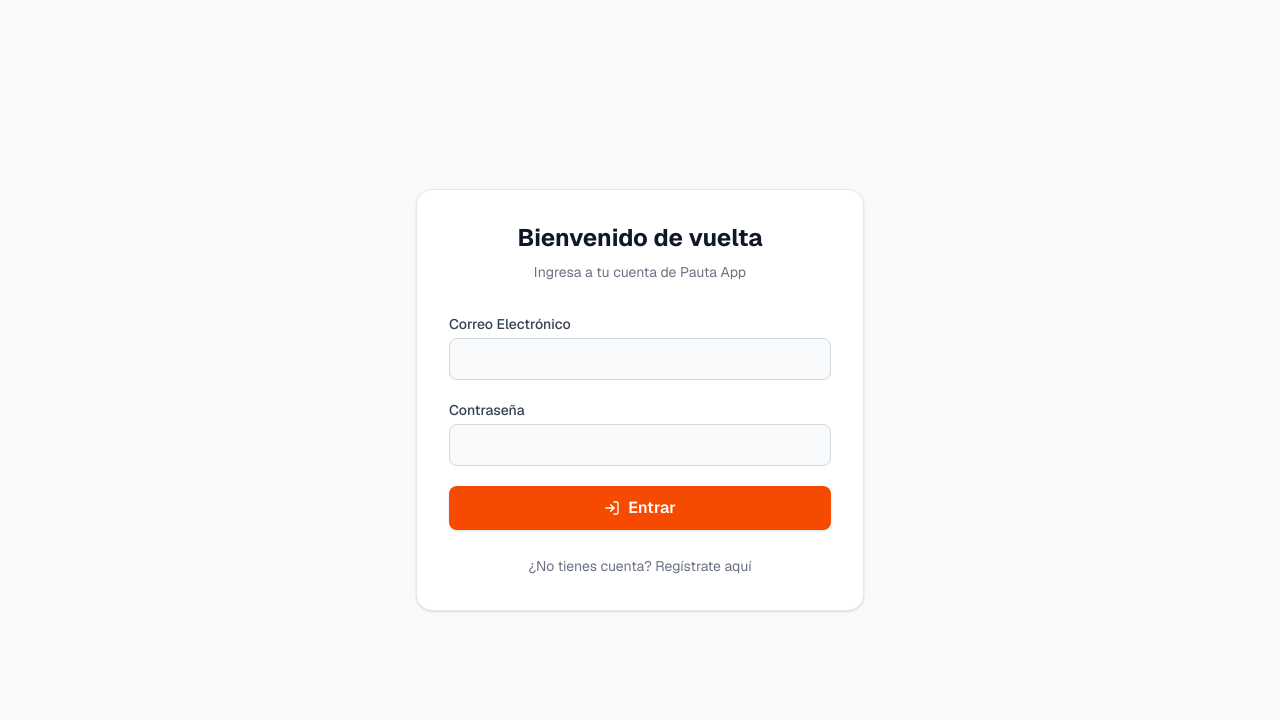
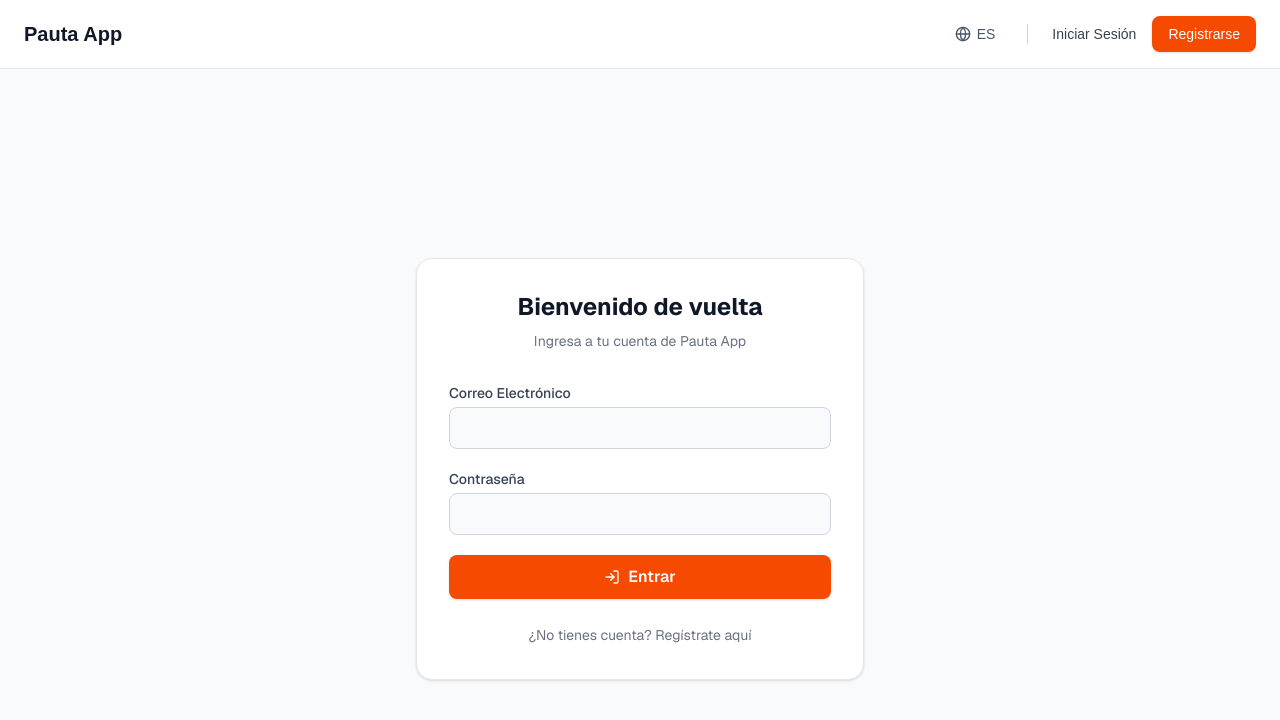
Before and after one commit to jbenjirc/pauta-app, a Next.js app: page /entrar in a window 1280 px wide. Shown: the top 720 px of the page. Built offline with nearby package versions, Linux system fonts and the light colour scheme; no server answers.

Commit message:
Navbar added

```diff
--- a/src/app/layout.tsx
+++ b/src/app/layout.tsx
@@ -1,6 +1,7 @@
 import type { Metadata } from "next";
-import { Geist, Geist_Mono } from "next/font/google";
+import { Geist, Geist_Mono, Inter } from "next/font/google";
 import "./globals.css";
+import Navbar from "@/components/ui/Navbar";
 
 const geistSans = Geist({
   variable: "--font-geist-sans",
@@ -12,9 +13,14 @@
   subsets: ["latin"],
 });
 
+const inter = Inter({
+  variable: "--font-inter",
+  subsets: ["latin"],
+});
+
 export const metadata: Metadata = {
-  title: "Create Next App",
-  description: "Generated by create next app",
+  title: "Pauta App",
+  description: "Simple stream, full mission",
 };
 
 export default function RootLayout({
@@ -24,10 +30,13 @@
 }>) {
   return (
     <html
-      lang="en"
-      className={`${geistSans.variable} ${geistMono.variable} h-full antialiased`}
+      lang="es"
+      className={`${geistSans.variable} ${geistMono.variable} h-full antialiased ${inter.variable} font-sans`}
     >
-      <body className="min-h-full flex flex-col">{children}</body>
+      <body className="min-h-full flex flex-col">
+        <Navbar />
+        {children}
+      </body>
     </html>
   );
 }
--- /dev/null
+++ b/src/components/ui/Navbar.tsx
@@ -0,0 +1,41 @@
+import Link from "next/link";
+import { Globe } from "lucide-react";
+
+export default function Navbar() {
+  return (
+    <header className="w-full bg-white border-b border-gray-200 px-6 py-4 flex items-center justify-between sticky top-0 z-50">
+      <div className="flex items-center gap-2">
+        <Link
+          href="/"
+          className="text-xl font-bold text-gray-900 hover:opacity-80 transition-opacity"
+        >
+          Pauta App
+        </Link>
+      </div>
+
+      <div className="flex items-center gap-4">
+        {/* Botón de Idioma */}
+        <button className="flex items-center gap-1.5 text-sm font-medium text-gray-600 hover:text-gray-900 transition-colors px-2 py-1 rounded-md hover:bg-gray-100">
+          <Globe className="w-4 h-4" />
+          <span>ES</span>
+        </button>
+
+        <div className="h-5 w-px bg-gray-300 mx-2 hidden sm:block"></div>
+
+        {/* Botones de Autenticación */}
+        <Link
+          href="/entrar"
+          className="text-sm font-medium text-gray-700 hover:text-orange-600 transition-colors"
+        >
+          Iniciar Sesión
+        </Link>
+        <Link
+          href="/registro"
+          className="text-sm font-medium bg-orange-600 hover:bg-orange-700 text-white px-4 py-2 rounded-lg transition-colors shadow-sm"
+        >
+          Registrarse
+        </Link>
+      </div>
+    </header>
+  );
+}
```
